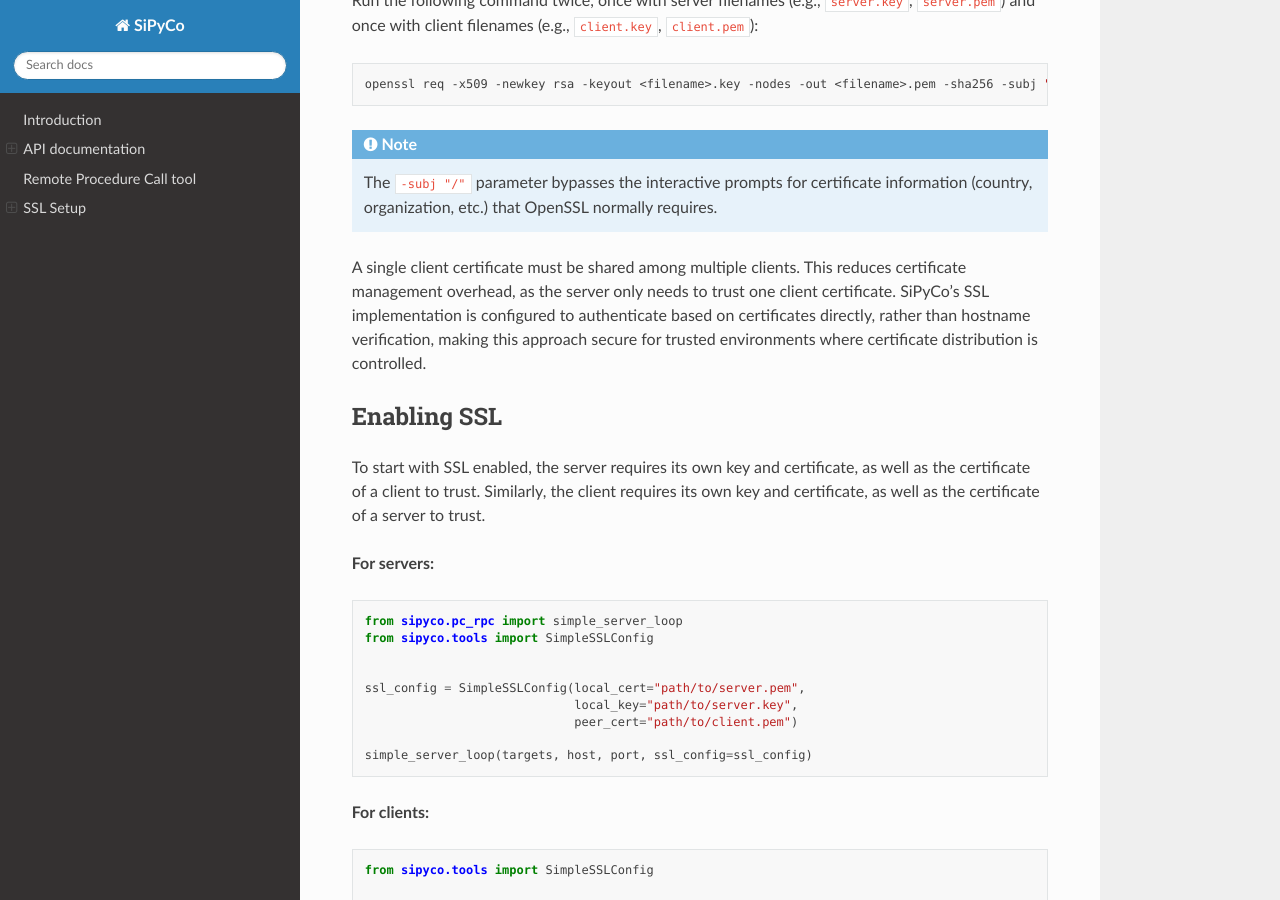
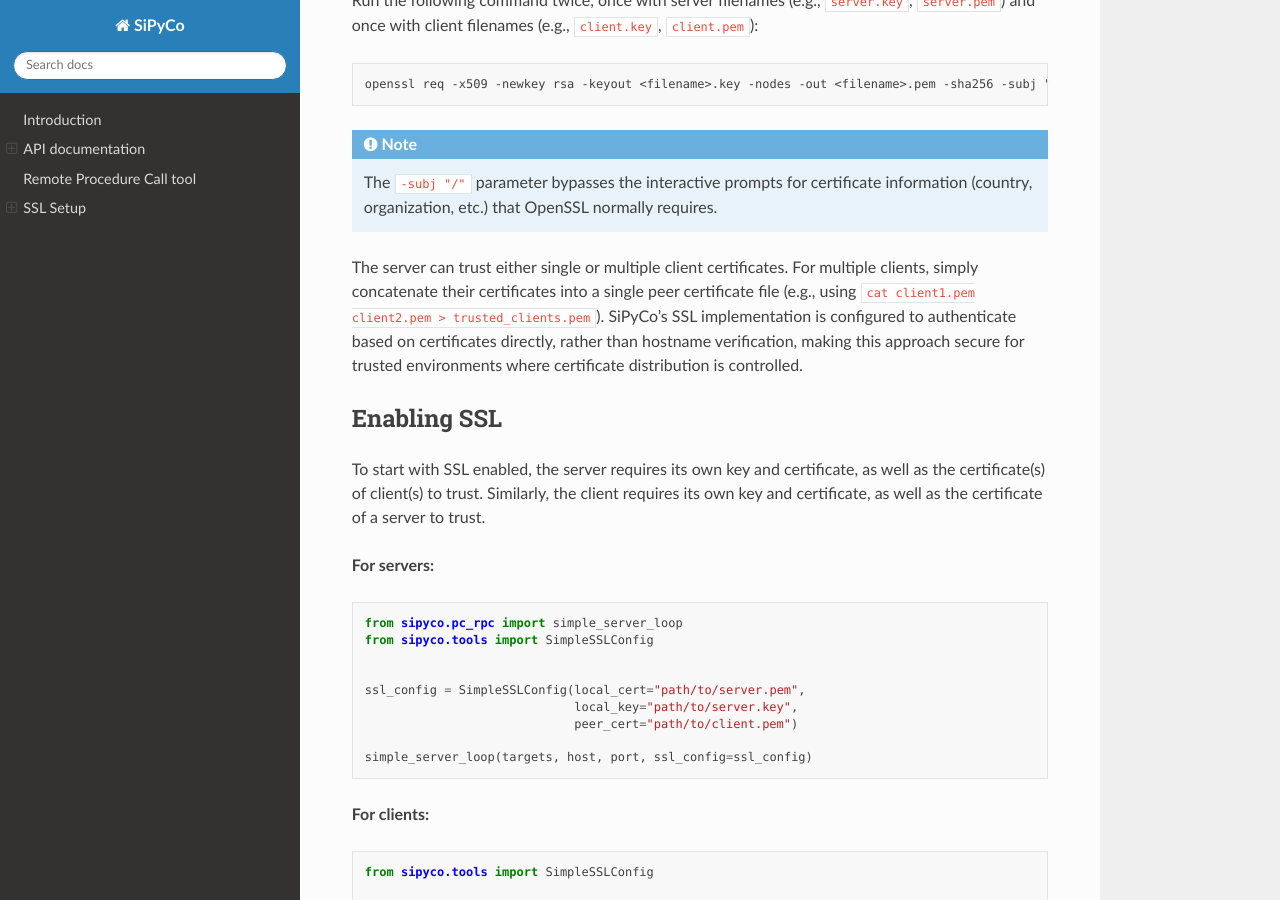
Before and after one commit to m-labs/sipyco, a Sphinx documentation site: the page built from doc/index.rst, in a window 1280 px wide and 900 px high, scrolled down 3594 px. Built offline with Sphinx 7.4.7 and the Read the Docs theme 3.1.0, drawn with Linux system fonts in a browser that asks for light colours.

Commit message:
docs: clarify multiple client certificate support

```diff
--- a/doc/index.rst
+++ b/doc/index.rst
@@ -145,12 +145,12 @@ Run the following command twice, once with server filenames (e.g., ``server.key`
 .. note::
     The ``-subj "/"`` parameter bypasses the interactive prompts for certificate information (country, organization, etc.) that OpenSSL normally requires.
 
-A single client certificate must be shared among multiple clients. This reduces certificate management overhead, as the server only needs to trust one client certificate. SiPyCo's SSL implementation is configured to authenticate based on certificates directly, rather than hostname verification, making this approach secure for trusted environments where certificate distribution is controlled.
+The server can trust either single or multiple client certificates. For multiple clients, simply concatenate their certificates into a single peer certificate file (e.g., using ``cat client1.pem client2.pem > trusted_clients.pem``). SiPyCo's SSL implementation is configured to authenticate based on certificates directly, rather than hostname verification, making this approach secure for trusted environments where certificate distribution is controlled.
 
 Enabling SSL
 ------------
 
-To start with SSL enabled, the server requires its own key and certificate, as well as the certificate of a client to trust. Similarly, the client requires its own key and certificate, as well as the certificate of a server to trust.
+To start with SSL enabled, the server requires its own key and certificate, as well as the certificate(s) of client(s) to trust. Similarly, the client requires its own key and certificate, as well as the certificate of a server to trust.
 
 **For servers:**
 
```
Also changed, not shown: 1 other file.
